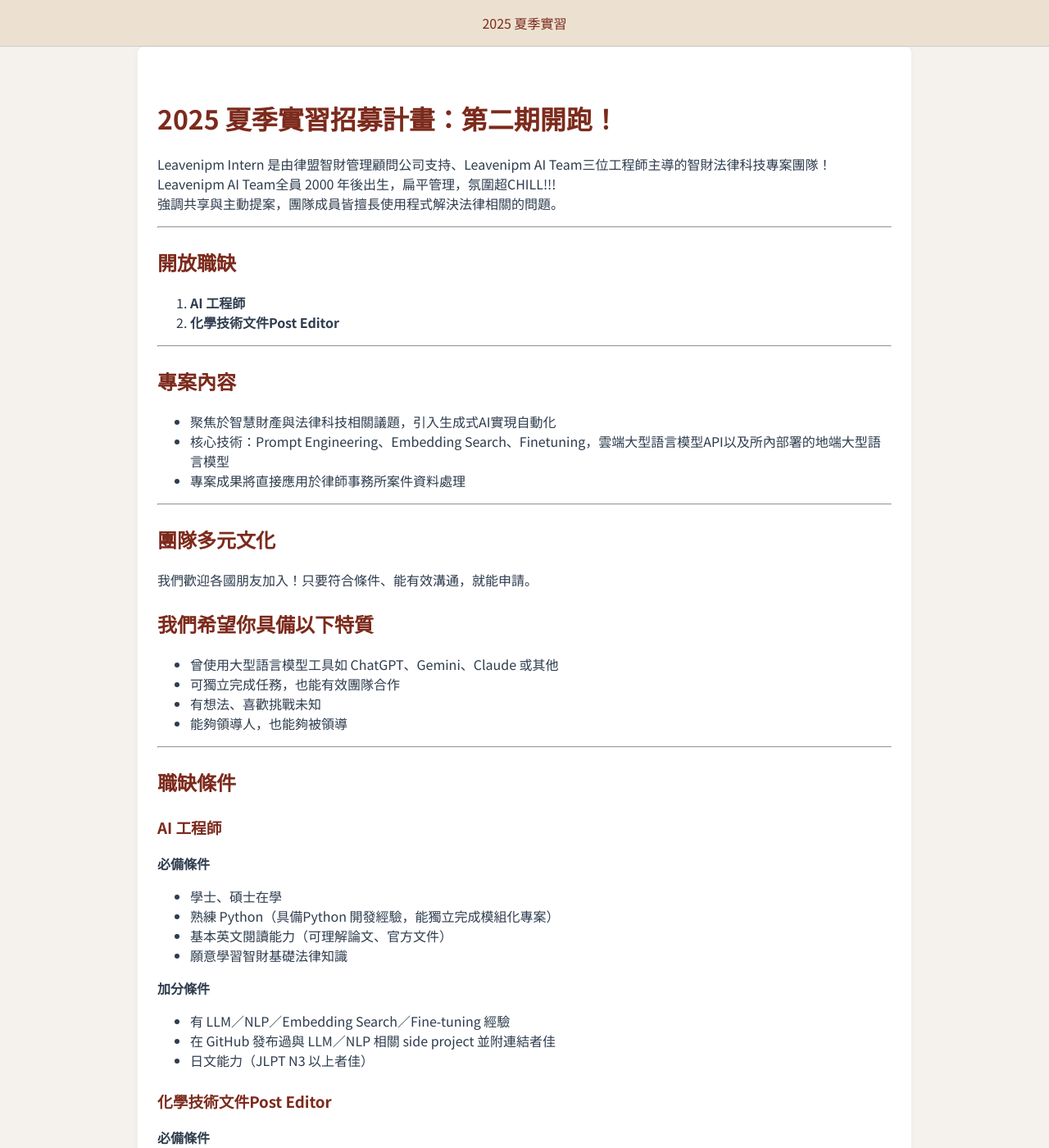
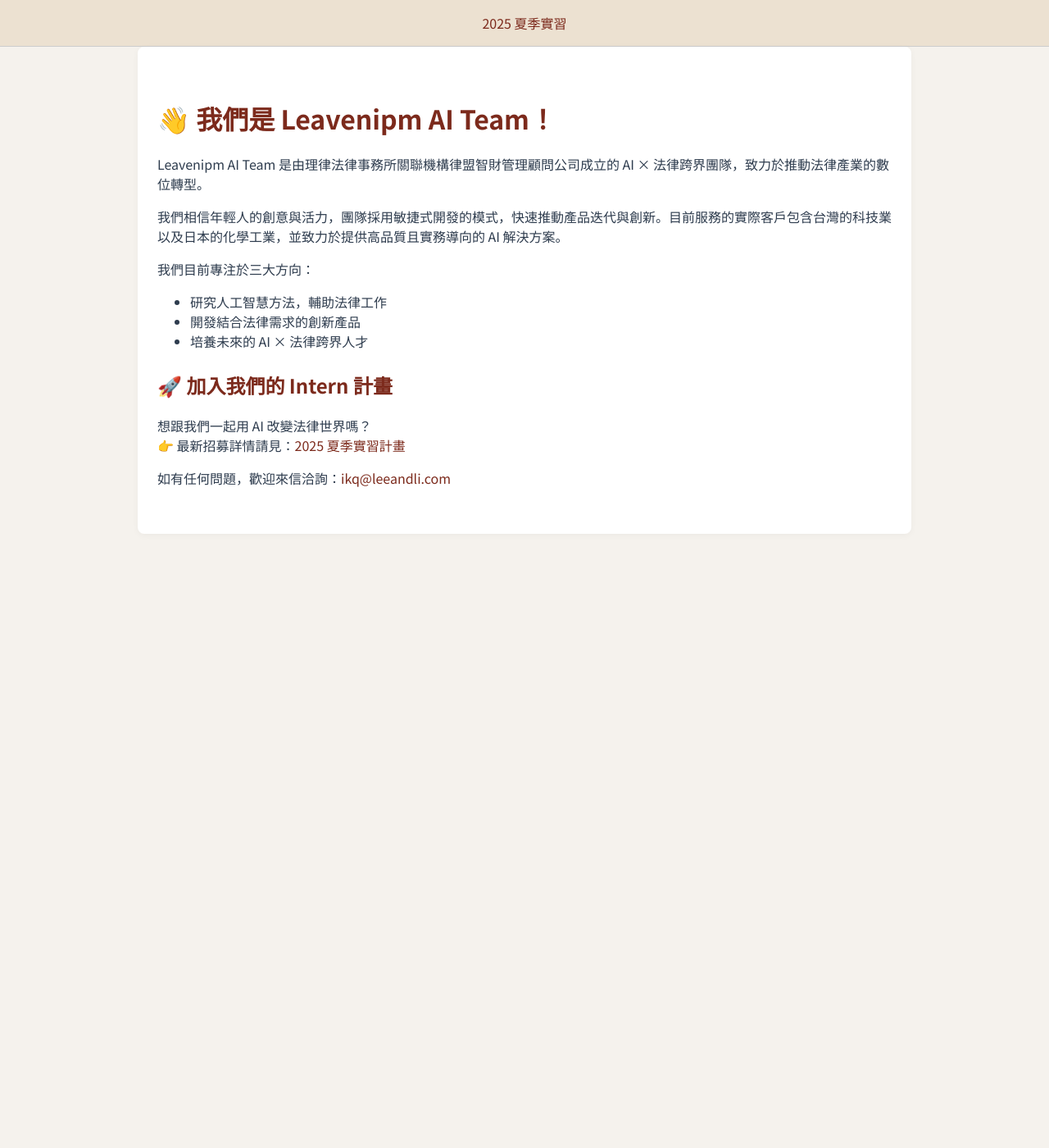
Before and after one commit to Leaven-IPM-AI-Team/leavenipm-intern, a Jekyll site: the page built from index.md, in a window 1280 px wide and 1400 px high. Shown: the whole window at 82% size. Built offline with Jekyll 4.4.1, drawn with Linux system fonts in a browser that asks for light colours; some of the changed text lies outside the part shown.

Commit message:
Update index.md

```diff
--- a/index.md
+++ b/index.md
@@ -1,105 +1,24 @@
 ---
 layout: default
-title: 2025 夏季實習招募
-permalink: /
----
-
-# 2025 夏季實習招募計畫：第二期開跑！
-
-Leavenipm Intern 是由律盟智財管理顧問公司支持、Leavenipm AI Team三位工程師主導的智財法律科技專案團隊！
-Leavenipm AI Team全員 2000 年後出生，扁平管理，氛圍超CHILL!!!
-強調共享與主動提案，團隊成員皆擅長使用程式解決法律相關的問題。
-
----
-
-## 開放職缺
-
-1. **AI 工程師**
-2. **化學技術文件Post Editor**
-
----
-
-## 專案內容
-
-- 聚焦於智慧財產與法律科技相關議題，引入生成式AI實現自動化
-- 核心技術：Prompt Engineering、Embedding Search、Finetuning，雲端大型語言模型API以及所內部署的地端大型語言模型
-- 專案成果將直接應用於律師事務所案件資料處理
-
----
-
-## 團隊多元文化
-
-我們歡迎各國朋友加入！只要符合條件、能有效溝通，就能申請。
-
-##  我們希望你具備以下特質
-
-- 曾使用大型語言模型工具如 ChatGPT、Gemini、Claude 或其他
-- 可獨立完成任務，也能有效團隊合作
-- 有想法、喜歡挑戰未知
-- 能夠領導人，也能夠被領導
-
----
-
-## 職缺條件
-
-### AI 工程師
-**必備條件**
-- 學士、碩士在學
-- 熟練 Python（具備Python 開發經驗，能獨立完成模組化專案）
-- 基本英文閱讀能力（可理解論文、官方文件）
-- 願意學習智財基礎法律知識
-
-**加分條件**
-- 有 LLM／NLP／Embedding Search／Fine‑tuning 經驗
-- 在 GitHub 發布過與 LLM／NLP 相關 side project 並附連結者佳
-- 日文能力（JLPT N3 以上者佳）
-
-### 化學技術文件Post Editor
-**必備條件**
-- 學士、碩士在學
-- 熟悉化學領域相關專有名詞（文件類型以智慧財產領域相關為主）
-- 基本 Office Word／Google Docs 的文字排版與校對
-- 願意學 Git／Markdown，及智財基礎法律知識
-
-**加分條件**
-- 具備基礎程式能力（如 Python、JavaScript）
-- 顧及細節，具備智財領域文件編校經驗
-- 日文能力（JLPT N1 以上或母語者佳）
-
----
-
-## 薪資與福利
-
-| 項目 | 說明 |
-|------|------|
-|  時薪 | NT$300 起，主管評估成果佳可調薪，實習生也能有分紅 |
-|  補助 | 在職期間補助至多兩次專利師考試報名費用 |
-|  供餐 | 每週實體會議日供餐，每月一次特別聚餐 |
-|  型態 | 彈性工時 + 全遠端協作 ，除每週一次在理律法律事務所的臺北辦公室實體碰面 |
-|  裝備 | 自備電腦，事務所會負責購買需要的軟體 |
-
+title: Leavenipm AI Team
 ---
 
 
-| 制度 | 說明 |
-|------|------|
-| Mentor制 | 每位夥伴會有 Mentor 指導，並安排每週一次一對一回饋 |
-| 發展機會 | 實習結束後，有機會轉長期合作或所內媒合相關職位 |
+# 👋 我們是 Leavenipm AI Team！
 
----
+Leavenipm AI Team 是由理律法律事務所關聯機構律盟智財管理顧問公司成立的 AI × 法律跨界團隊，致力於推動法律產業的數位轉型。
 
-##  招募時程
+我們相信年輕人的創意與活力，團隊採用敏捷式開發的模式，快速推動產品迭代與創新。目前服務的實際客戶包含台灣的科技業以及日本的化學工業，並致力於提供高品質且實務導向的 AI 解決方案。
 
-- 申請截止：即日起至 **2025/6/16**
-- 面試安排：**6/16 - 6/21**
-- 最慢 6/21 前錄取公告，上線！
+我們目前專注於三大方向：
 
----
+- 研究人工智慧方法，輔助法律工作
+- 開發結合法律需求的創新產品
+- 培養未來的 AI × 法律跨界人才
 
-## 如何申請？
+## 🚀 加入我們的 Intern 計畫
 
-請將履歷寄到 [ikq@leeandli.com](mailto:ikq@leeandli.com)
-信件標題請註明：【應徵Leavenipm Intern - 姓名】
-附上你的履歷（可附加作品集、GitHub、Linkedin連結加分！）
+想跟我們一起用 AI 改變法律世界嗎？
+👉 最新招募詳情請見：[2025 夏季實習計畫]({{ site.baseurl }}/2025summer/)
 
-歡迎加入我們，一起用 AI 改變法律世界！
+如有任何問題，歡迎來信洽詢：[ikq@leeandli.com](mailto:ikq@leeandli.com)
```
